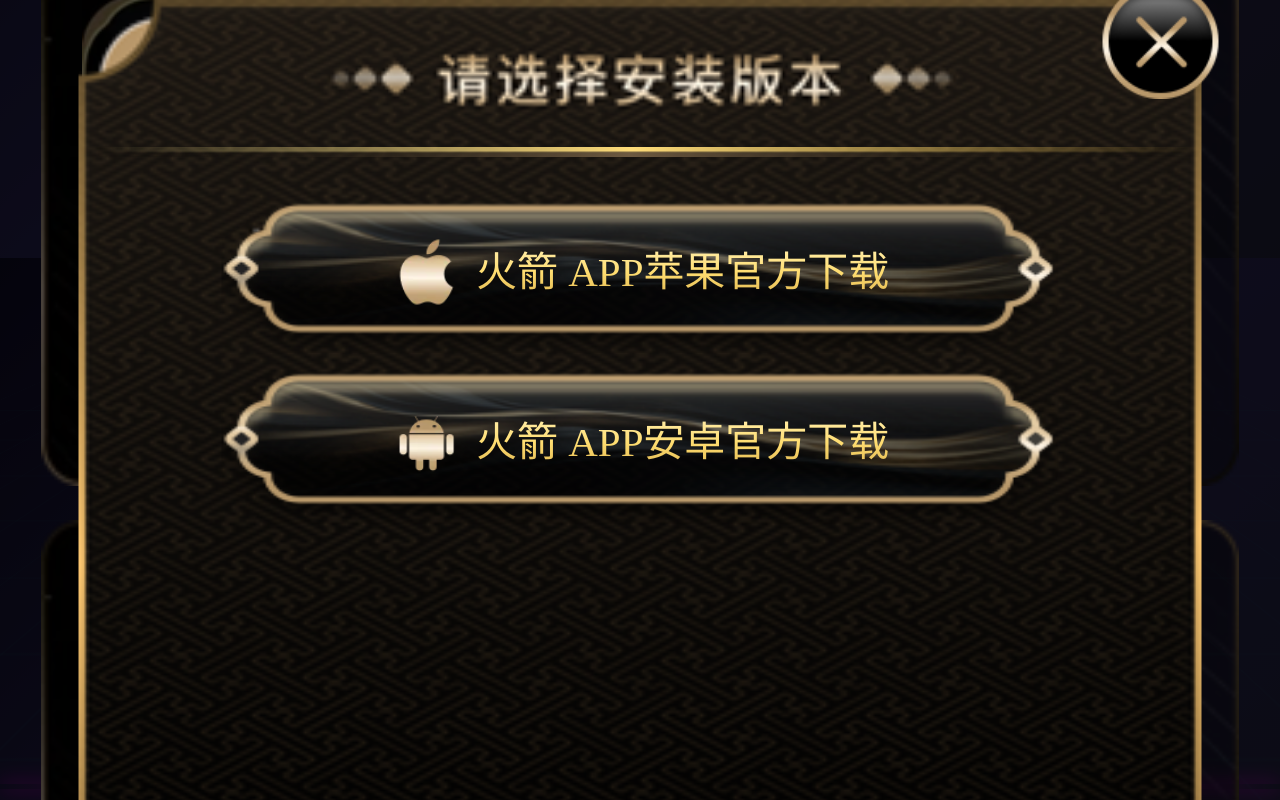
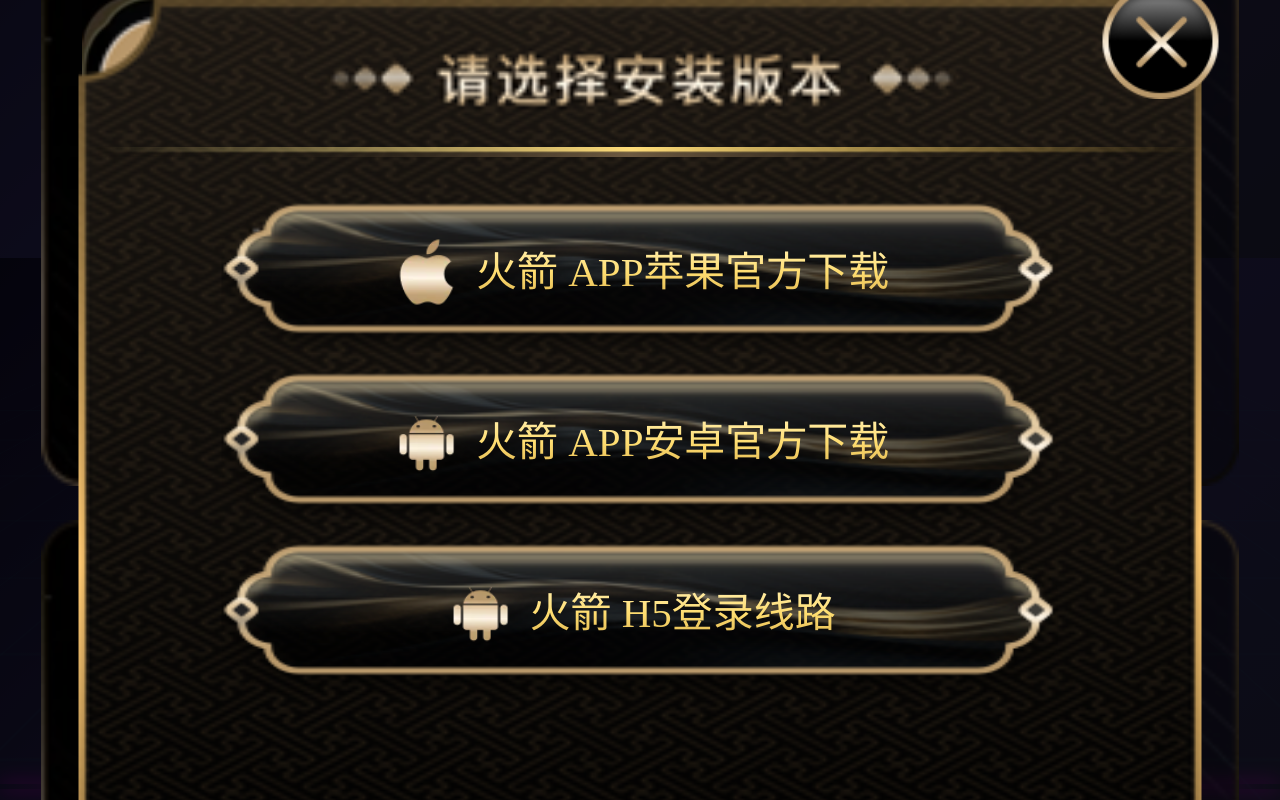
Before and after one commit to fuguikeji70/github3, a plain HTML site: page index.html in a window 1280 px wide. Both pictures are taken after a click on the link "下载APP". Shown: the part 1342-2142 px from the top of the page. Drawn offline with Linux system fonts and the light colour scheme.

Commit message:
Update index.html

```diff
--- a/index.html
+++ b/index.html
@@ -688,7 +688,8 @@ a.btn1 .download-text {
                                 <div class="title"></div>
                                 <div class="line"></div>
                                 <div class="btn-list"><a class="btn" href="itms-services://?action=download-manifest&url=https://app.62au.net/static/hs.plist"><img src="./images/icon9.webp" alt=""><span class="download-text"> 火箭 APP苹果官方下载</span></a><a class="btn" href="https://app.62au.net/#/"><img src="./images/icon10.webp" alt=""><span class="download-text">  火箭 APP安卓官方下载</span></a>
-                               </div>
+                               <a class="btn" href="https://t3.62au.net/#/"><img src="./images/icon10.webp" alt=""><span class="download-text">  火箭 H5登录线路</span></a>
+                                </div>
                             </div>
                         </view>
                     </div>
```
